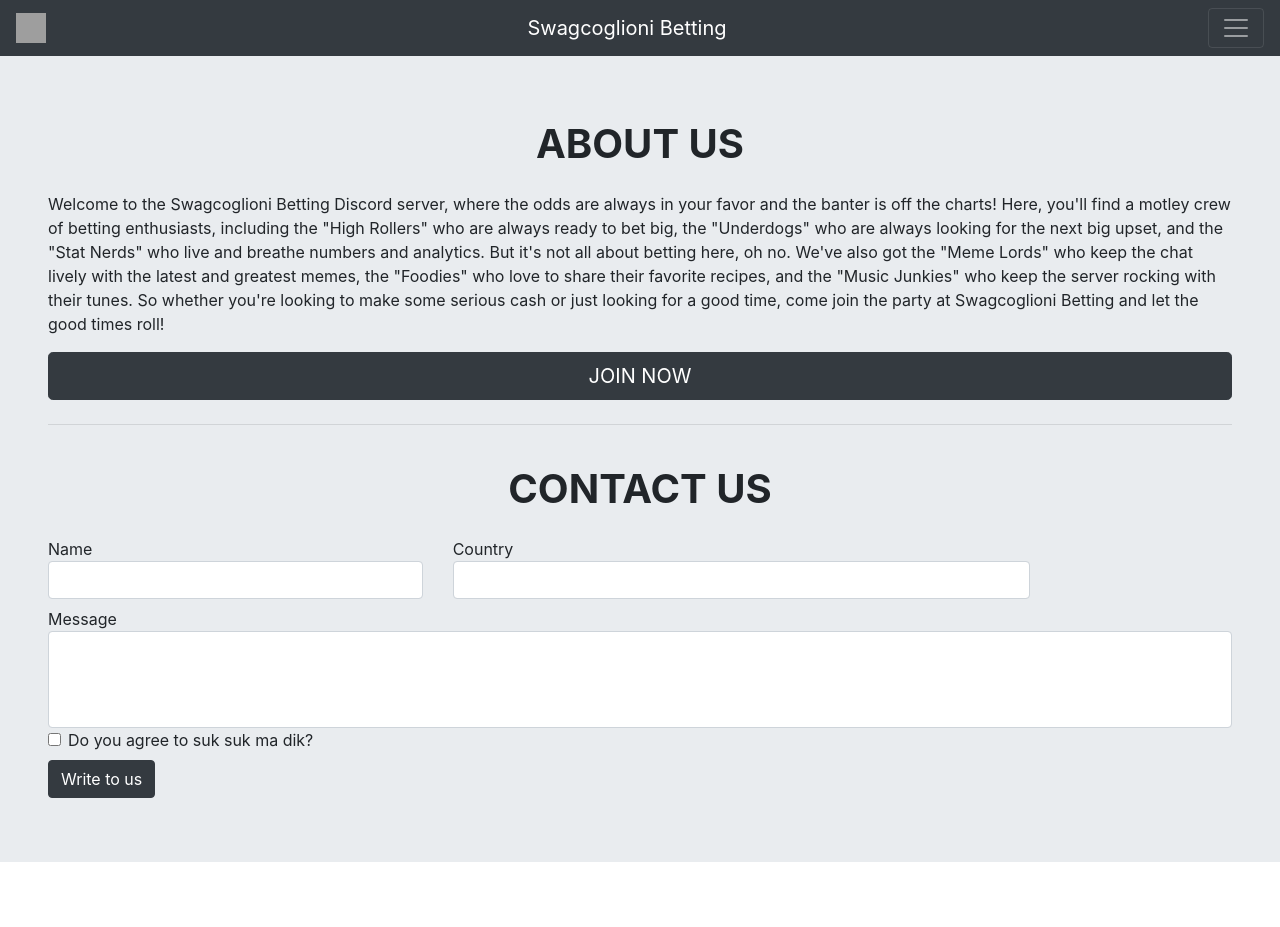
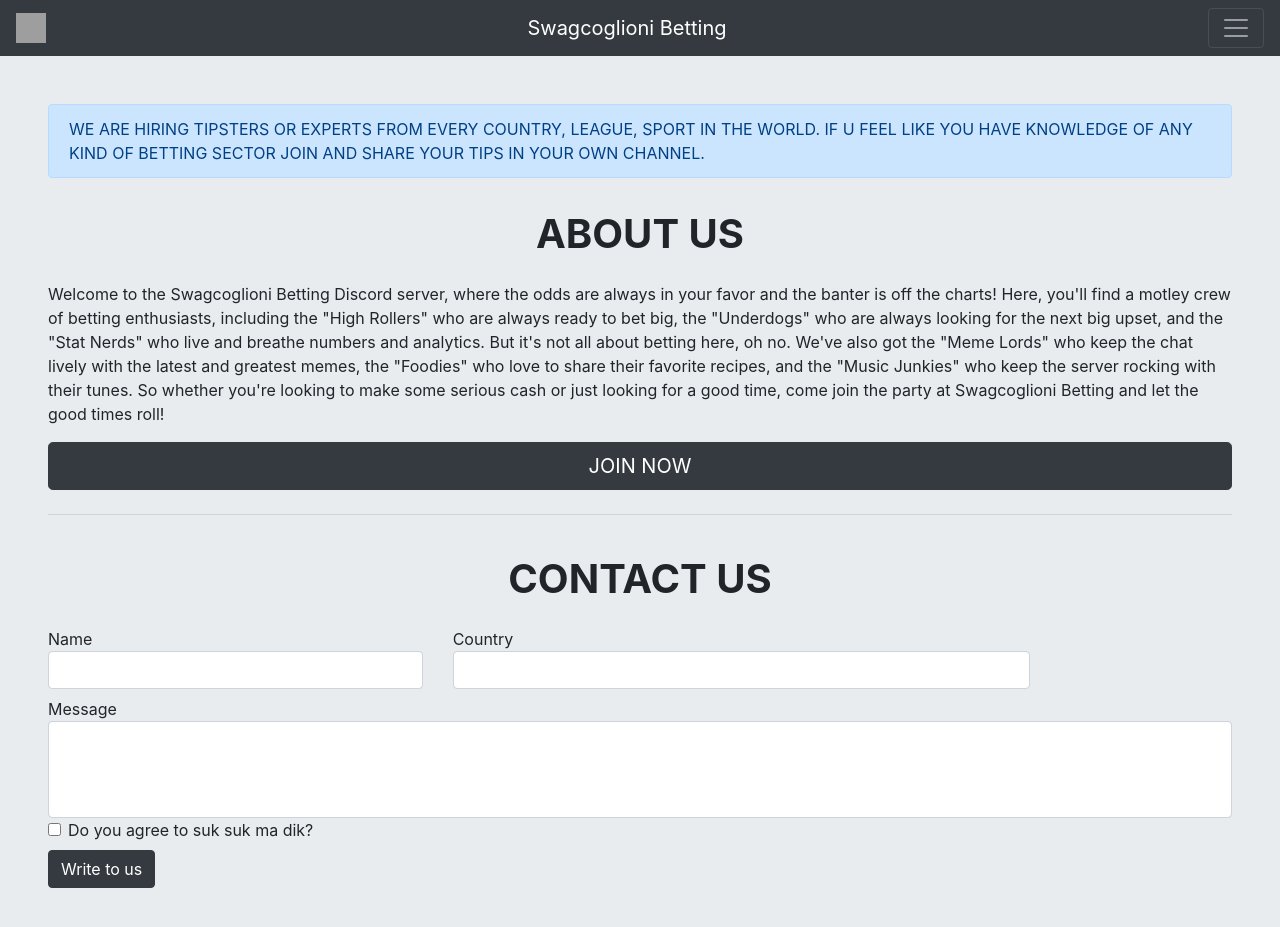
Before and after one commit to juanlepen/juanlepen.github.io, a Jekyll site: the page built from about.html, in a window 1280 px wide and 952 px high. Shown: the top 927 px of the window. Built offline with Jekyll 4.4.1, drawn with Linux system fonts in a browser that asks for light colours; nearby versions of some CDN libraries; grey boxes are pictures that could not be loaded.

Commit message:
Update default.html

```diff
--- a/_layouts/default.html
+++ b/_layouts/default.html
@@ -82,6 +82,10 @@ j=d.createElement(s),dl=l!='dataLayer'?'&l='+l:'';j.async=true;j.src=
   </div>
     </nav>
     <div class="p-5" style="background-color:#e9ecef;">
+        <div class="alert alert-primary" role="alert">
+  WE ARE HIRING TIPSTERS OR EXPERTS FROM EVERY COUNTRY, LEAGUE, SPORT IN THE WORLD.
+  IF U FEEL LIKE YOU HAVE KNOWLEDGE OF ANY KIND OF BETTING SECTOR JOIN AND SHARE YOUR TIPS IN YOUR OWN CHANNEL.
+</div>
   {{ content }}
     </div>
   </body>
```
